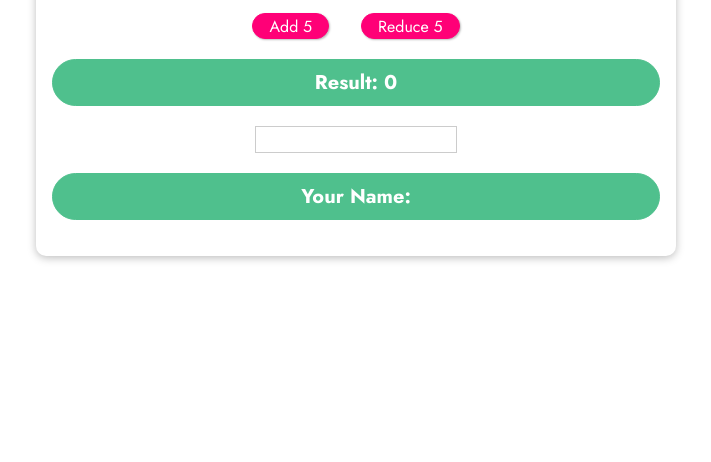
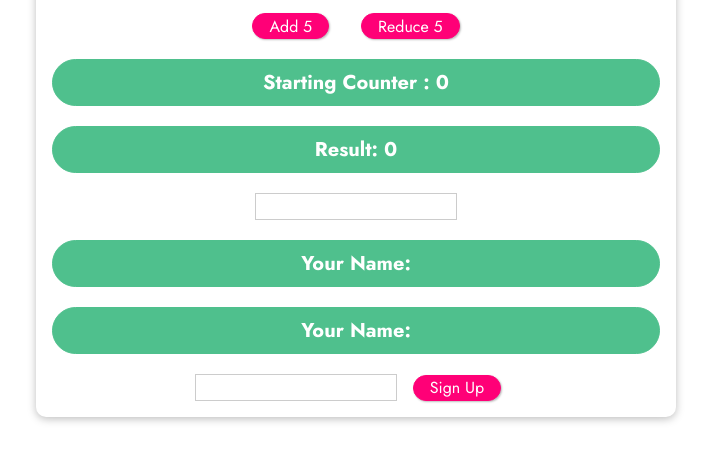
Before and after one commit to fbwldbs93/vue, a plain HTML site: page basics-03-events-starting-code/index.html in a window 1280 px wide. Shown: the part 286-748 px from the top of the page, without its empty margins (284-995 px from the left). Drawn offline with nearby package versions, Linux system fonts and the light colour scheme.

Commit message:
learned Event Binding

```diff
--- a/basics-03-events-starting-code/app.js
+++ b/basics-03-events-starting-code/app.js
@@ -3,9 +3,17 @@ const app = Vue.createApp({
     return {
       counter: 0,
       name:'',
+      confirmedName:'',
     };
   },
   methods:{
+    confirmInput(){
+      this.confirmedName = this.name
+    },
+    submitForm(event){
+      //event.preventDefault();
+      alert('Submitted!');
+    },
     setName(event, lastName){
       this.name = event.target.value + ' ' + lastName;
       /*when you add a event,
--- a/basics-03-events-starting-code/index.html
+++ b/basics-03-events-starting-code/index.html
@@ -21,13 +21,32 @@
       <button v-on:click="add(5)">Add 5</button>
       <button v-on:click="reduce(5)">Reduce 5</button>
       <!--reduce(), reduce : both are accepted-->
+      <!--
+        오른쪽 클릭했을 때 Reduce 5 버튼이 동작하길 원한다면
+        v-on:click.right 만 설정해주면 됨.
+      -->
+
+      <p v-once>Starting Counter : {{ counter }}</p>
+      <!--
+        v-once
+        - 초기설정값을 그대로 유지하고 싶을 때 사용
+        - add, reduce 버튼 클릭해도 초기값 유지
+        - 많이 쓰이지는 않음
+       -->
       <p>Result: {{ counter }}</p>
-      <input type="text" v-on:input="setName($event, 'Schwarzmuller')"/>
+      <input type="text" v-on:input="setName($event, 'Schwarzmuller')" v-on:keyup.enter="confirmInput"/>
       <!--
         input Event
         - default Dom event available on input element
         - nothing Vue specific
         - you can listen to input event in vanilla Javascript as well
+
+      -->
+      <!--
+        엔터를 쳤을때 이름이 입력되기를 원한다면
+        v-on:keyup.enter
+        v-on:keyup.ctrl
+        v-on:keyup.page-down
       -->
       <!--
         $event
@@ -43,6 +62,22 @@
 
       -->
       <p>Your Name:{{ name }}</p>
+      <p>Your Name:{{ confirmedName }}</p>
+      <form v-on:submit.prevent="submitForm">
+        <!--
+          버튼 눌렀을때 페이지 리로딩되는거 막는 법
+          to prevent Event default
+          - event.preventDefault(); in JS
+          - v-on:submit.prevent in Vue
+          * v-on:submit.stop : for stopping propagation
+        -->
+        <input type="text"/>
+        <button>Sign Up</button>
+        <!--
+          button 을 클릭하면 브라우저가 reload 됨
+          - the reason for that is that the browser default for a form with a button like this is to submit that form and send an HTTP request to the server serving this app
+        -->
+      </form>
     </section>
   </body>
 </html>
```
